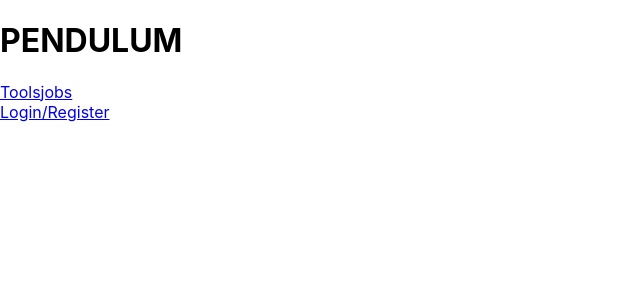
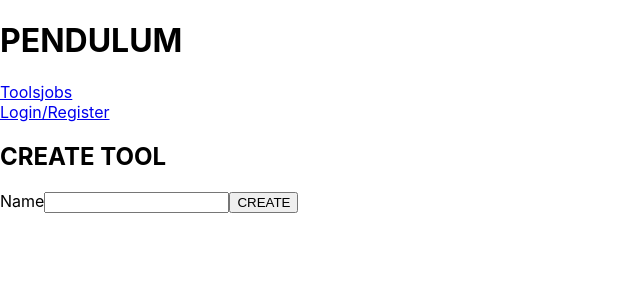
Before and after one commit to zamelrakim/Pendulum, a React (Create React App) app in the folder client/: page /tools/new in a window 1280 px wide. Shown: the top 300 px of the page, without its empty margins (0-640 px from the left). Built offline with nearby package versions, Linux system fonts and the light colour scheme; no server answers.

Commit message:
CreateTool Component

```diff
--- a/client/src/App.js
+++ b/client/src/App.js
@@ -8,6 +8,7 @@ import Jobs from './Components/Jobs'
 import Job from './Components/Job'
 import Tools from './Components/Tools'
 import Tool from './Components/Tool'
+import CreateTool from './Components/CreateTool'
 import Login from './Components/LoginRegister/Login'
 import Register from './Components/LoginRegister/Register'
 import './App.css';
@@ -58,6 +59,7 @@ export default class App extends Component {
             const userId = props.match.params.id
             return <Profile userId={userId} currUser={this.state.currUser} />
           }} />
+          <Route exact path='/tools/new' render={(props) => <CreateTool {...props} />} />
           <Route path='/tools/:id' render={(props) => {
             const toolId = props.match.params.id
             return <Tool {...props} toolId={toolId} />
--- /dev/null
+++ b/client/src/Components/CreateTool/index.jsx
@@ -0,0 +1,42 @@
+import React, { Component } from 'react'
+import { createTool } from '../../services/tools'
+
+export default class CreateTool extends Component {
+  state = {
+    name: ""
+  }
+
+  changeTool = (e) => {
+    const { name, value } = e.target
+    this.setState({ [name]: value })
+  }
+
+  saveTool = async () => {
+    const tool = await createTool(this.state)
+    this.props.history.push(`/tools/${tool.id}`)
+  }
+
+  render() {
+    return (
+      <div>
+        <h2>CREATE TOOL</h2>
+        <form onSubmit={(e) => {
+            e.preventDefault();
+            this.saveTool()
+          }
+        }>
+          <label>
+            Name
+            <input
+              type="text"
+              name="name"
+              value={this.state.name}
+              onChange={this.changeTool}
+            />
+          </label>
+          <button>CREATE</button>
+        </form>
+      </div>
+    )
+  }
+}
--- a/client/src/Components/Tools/index.jsx
+++ b/client/src/Components/Tools/index.jsx
@@ -21,6 +21,7 @@ export default class Tools extends Component {
     return (
       <div>
         <h2>Tools</h2>
+        <Link to='/tools/new'>Create Tool</Link>
         <div>
         {tools &&
             tools.map(tool => (
```
